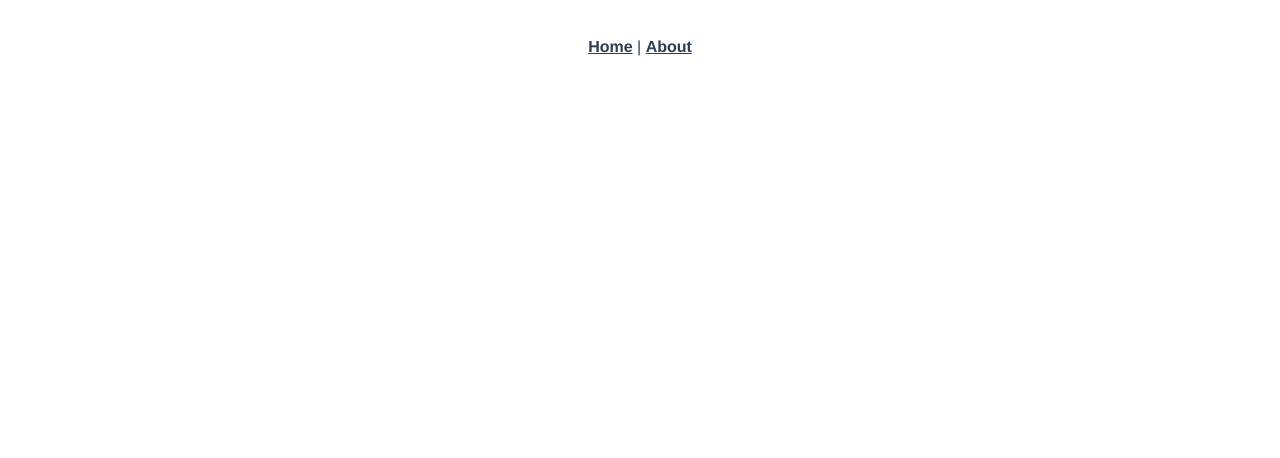
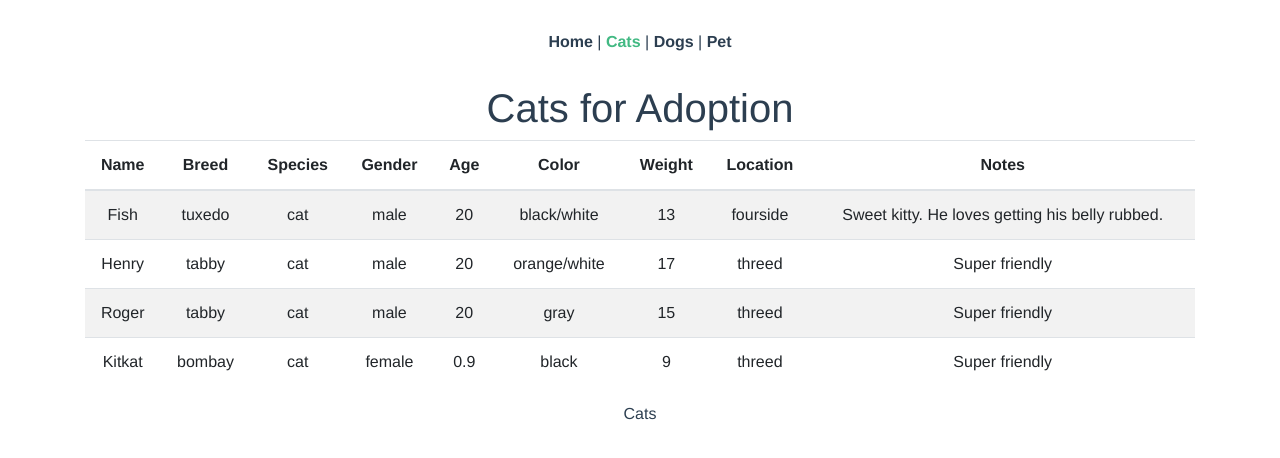
Before and after one commit to vsahinid/vue-adopt-pets, a Vue app: page /cats in a window 1280 px wide. Shown: the top 458 px of the page. Built offline with nearby package versions, Linux system fonts and the light colour scheme.

Commit message:
Added dogs and cats data

```diff
--- a/package.json
+++ b/package.json
@@ -8,6 +8,8 @@
     "lint": "vue-cli-service lint"
   },
   "dependencies": {
+    "bootstrap": "^4.6.0",
+    "bootstrap-vue": "^2.21.2",
     "core-js": "^3.6.5",
     "vue": "^2.6.11",
     "vue-router": "^3.2.0",
@@ -15,7 +17,6 @@
   },
   "devDependencies": {
     "@vue/cli-plugin-babel": "~4.5.0",
-    "@vue/cli-plugin-eslint": "~4.5.0",
     "@vue/cli-plugin-router": "~4.5.0",
     "@vue/cli-plugin-vuex": "~4.5.0",
     "@vue/cli-service": "~4.5.0",
--- a/src/App.vue
+++ b/src/App.vue
@@ -2,9 +2,13 @@
   <div id="app">
     <div id="nav">
       <router-link to="/">Home</router-link> |
-      <router-link to="/about">About</router-link>
+      <router-link to="/cats">Cats</router-link> |
+      <router-link to="/dogs">Dogs</router-link> |
+      <router-link to="/pet">Pet</router-link>
     </div>
-    <router-view/>
+    <b-container>
+      <router-view/>
+    </b-container>
   </div>
 </template>
 
--- /dev/null
+++ b/src/data/cats.js
@@ -0,0 +1,46 @@
+export default [
+  {
+    name: "Fish",
+    breed: "tuxedo",
+    species: "cat",
+    gender: "male",
+    age: 20,
+    color: "black/white",
+    weight: 13,
+    location: "fourside",
+    notes: "Sweet kitty. He loves getting his belly rubbed."
+  },
+  {
+    name: "Henry",
+    breed: "tabby",
+    species: "cat",
+    gender: "male",
+    age: 20,
+    color: "orange/white",
+    weight: 17,
+    location: "threed",
+    notes: "Super friendly"
+  },
+  {
+    name: "Roger",
+    breed: "tabby",
+    species: "cat",
+    gender: "male",
+    age: 20,
+    color: "gray",
+    weight: 15,
+    location: "threed",
+    notes: "Super friendly"
+  },
+  {
+    name: "Kitkat",
+    breed: "bombay",
+    species: "cat",
+    gender: "female",
+    age: 0.9,
+    color: "black",
+    weight: 9,
+    location: "threed",
+    notes: "Super friendly"
+  }
+];
--- /dev/null
+++ b/src/data/dogs.js
@@ -0,0 +1,42 @@
+export default [
+  {
+    name: "Sheeba",
+    breed: "collie",
+    gender: "female",
+    age: 7,
+    color: "black/white",
+    weight: 34,
+    location: "fourside",
+    notes: "Pure breed. Trained for competitions."
+  },
+  {
+    name: "Hillary",
+    breed: "mut",
+    gender: "female",
+    age: 17,
+    color: "orange/white",
+    weight: 37,
+    location: "threed",
+    notes: "Super friendly"
+  },
+  {
+    name: "Zeus",
+    breed: "afghan hound",
+    gender: "male",
+    age: 9,
+    color: "gray",
+    weight: 68,
+    location: "threed",
+    notes: "Super friendly"
+  },
+  {
+    name: "Katie",
+    breed: "golden retriever",
+    gender: "female",
+    age: 2,
+    color: "black",
+    weight: 44,
+    location: "threed",
+    notes: "Super friendly"
+  }
+];
--- a/src/router/index.js
+++ b/src/router/index.js
@@ -1,29 +1,39 @@
-import Vue from 'vue'
-import VueRouter from 'vue-router'
-import Home from '../views/Home.vue'
+import Vue from "vue";
+import VueRouter from "vue-router";
+import Home from "../views/Home.vue";
+import Cats from "../views/Cats.vue";
+import Dogs from "../views/Dogs.vue";
+import Pet from "../views/Pet.vue";
 
-Vue.use(VueRouter)
+Vue.use(VueRouter);
 
 const routes = [
   {
-    path: '/',
-    name: 'Home',
+    path: "/",
+    name: "Home",
     component: Home
   },
   {
-    path: '/about',
-    name: 'About',
-    // route level code-splitting
-    // this generates a separate chunk (about.[hash].js) for this route
-    // which is lazy-loaded when the route is visited.
-    component: () => import(/* webpackChunkName: "about" */ '../views/About.vue')
+    path: "/dogs",
+    name: "Dogs",
+    component: Dogs
+  },
+  {
+    path: "/cats",
+    name: "Cats",
+    component: Cats
+  },
+  {
+    path: "/pet",
+    name: "Pet",
+    component: Pet
   }
-]
+];
 
 const router = new VueRouter({
-  mode: 'history',
+  mode: "history",
   base: process.env.BASE_URL,
   routes
-})
+});
 
-export default router
+export default router;
--- a/src/views/About.vue
+++ /dev/null
@@ -1,5 +0,0 @@
-<template>
-  <div class="about">
-    <h1>This is an about page</h1>
-  </div>
-</template>
--- /dev/null
+++ b/src/views/Cats.vue
@@ -0,0 +1,18 @@
+<template>
+    <div>
+        <h1>Cats for Adoption</h1>
+       <b-table striped hover :items="cats" /> Cats
+    </div>
+</template>
+
+<script>
+import cats from '../data/cats';
+
+export default {
+    data(){
+        return {
+            cats
+        }
+    }
+}
+</script>
--- /dev/null
+++ b/src/views/Dogs.vue
@@ -0,0 +1,18 @@
+<template>
+    <div>
+        <h1>Dogs for Adoption</h1>
+       <b-table striped hover :items="dogs" />
+    </div>
+</template>
+
+<script>
+import dogs from '../data/dogs';
+
+export default {
+    data(){
+        return {
+            dogs
+        }
+    }
+}
+</script>
--- a/src/views/Home.vue
+++ b/src/views/Home.vue
@@ -1,18 +1,12 @@
 <template>
   <div class="home">
-    <img alt="Vue logo" src="../assets/logo.png">
-    <HelloWorld msg="Welcome to Your Vue.js App"/>
+    <h1>Adopt a new best friend</h1>
   </div>
 </template>
 
 <script>
-// @ is an alias to /src
-import HelloWorld from '@/components/HelloWorld.vue'
 
 export default {
   name: 'Home',
-  components: {
-    HelloWorld
-  }
 }
 </script>
--- /dev/null
+++ b/src/views/Pet.vue
@@ -0,0 +1,5 @@
+<template>
+    <div>
+        Pet
+    </div>
+</template>
```
Also changed, not shown: src/main.js (+14 -6 lines), src/store/index.js (+8 -12 lines), 1 other file (tests, documents, lock files or other folders).
